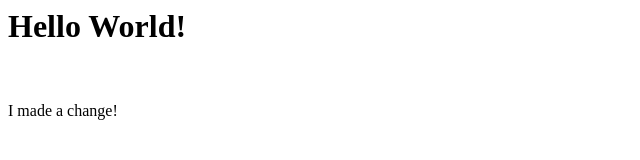
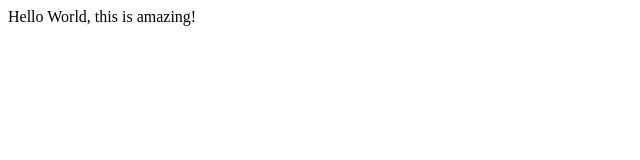
Before and after one commit to mrkfred/HelloWorld2025, a plain HTML site: page index.html in a window 1280 px wide. Shown: the whole page, without its empty margins (0-640 px from the left). Drawn offline with Linux system fonts and the light colour scheme.

Commit message:
Update index.html

```diff
--- a/index.html
+++ b/index.html
@@ -1,10 +1,8 @@
 <html>
 <head>
-<title>Mr. F's Hello World 2025</title>
+  <title>Hello World 2025</title>
 </head>
-<body>
-<h1>Hello World!</h1> <br/>
-<br/>
-I made a change!
-</body>
+  <body>
+    Hello World, this is amazing!
+  </body>
 </html>
```
